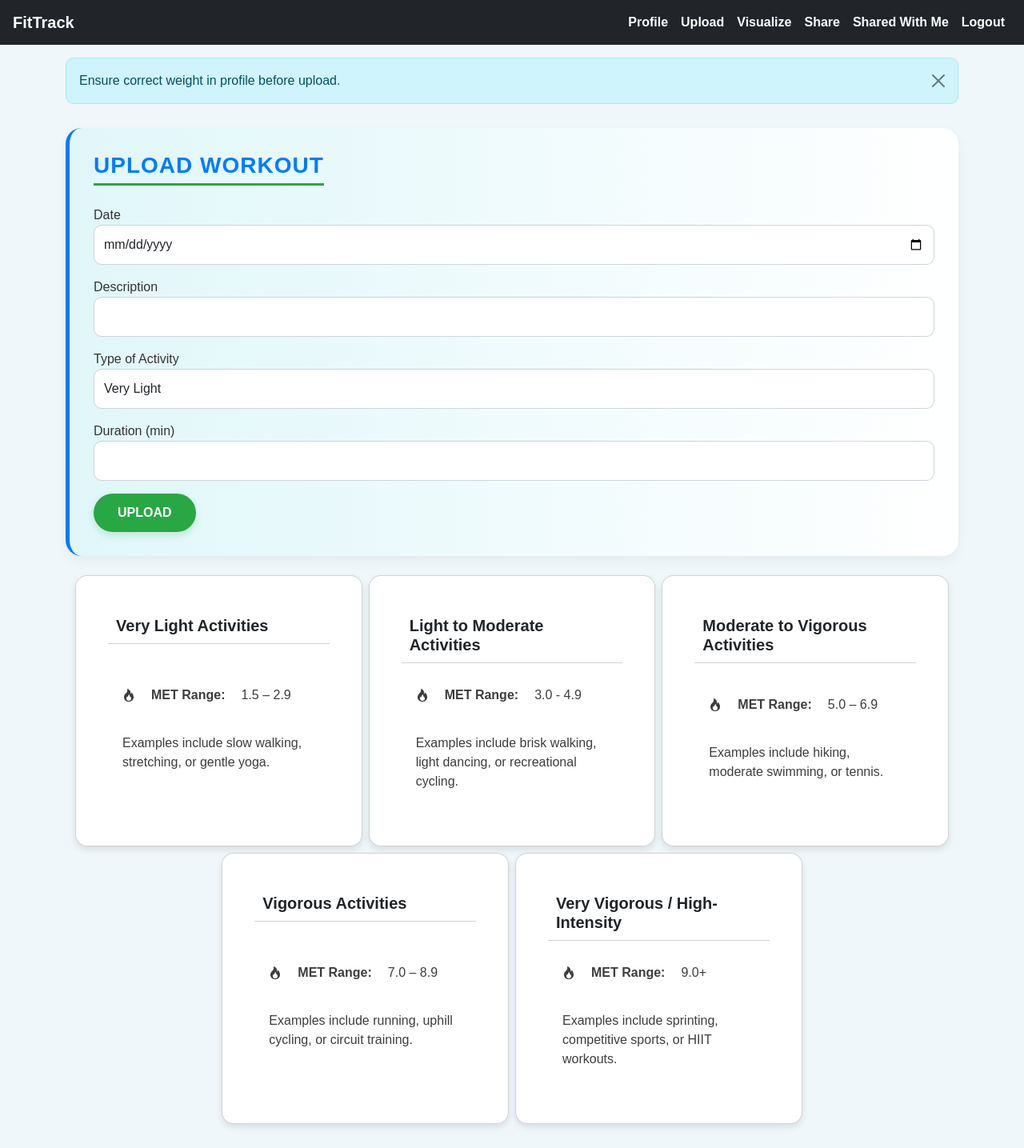
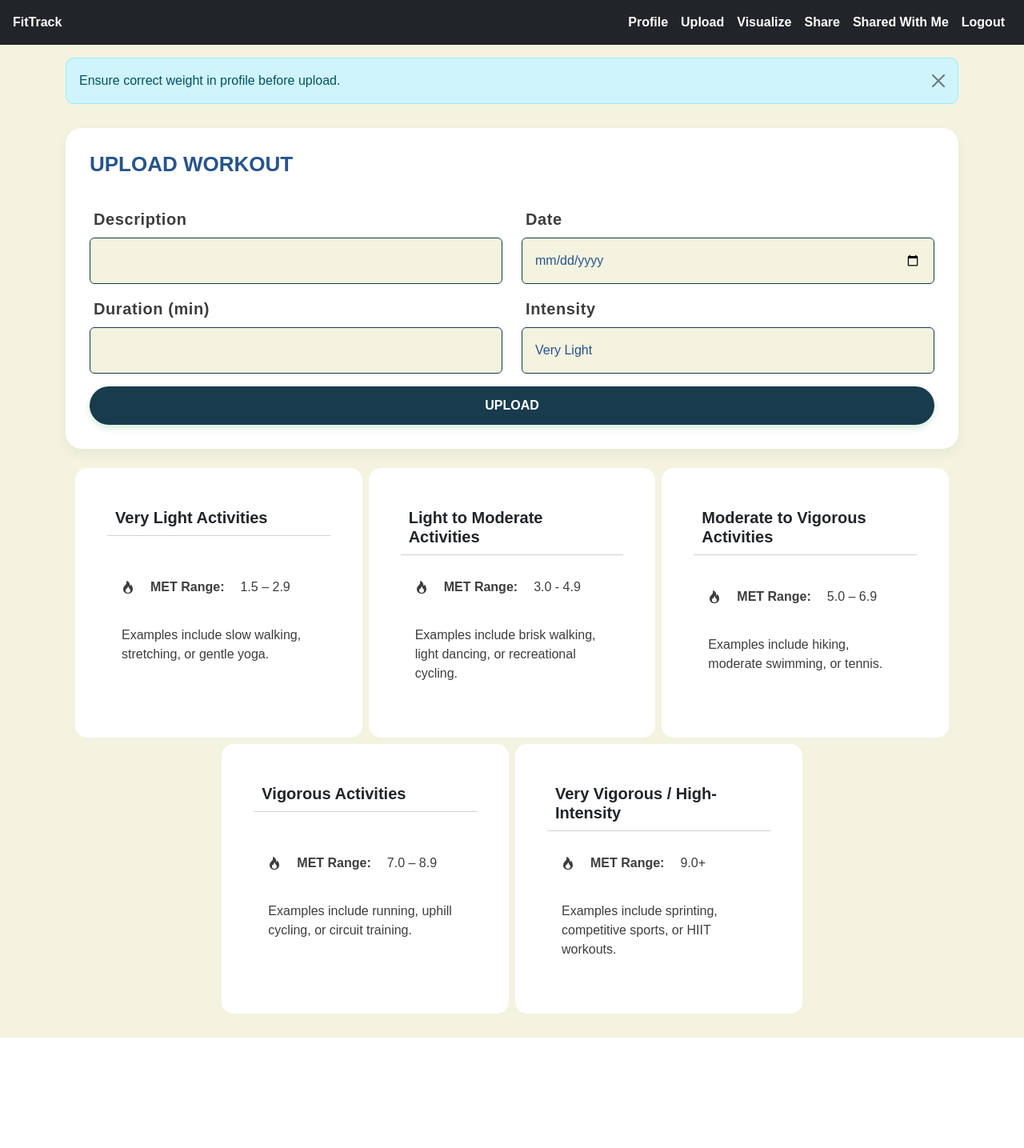
Before and after one commit to jordanrigden/agile-web-project, a Flask app: page /upload in a window 1280 px wide. Shown: the whole page at 80% size. After the commit the page ends 1297 px from the top, so only its background shows below. Run offline with Flask 3, Linux system fonts and the light colour scheme; the visitor is signed in with stand-in values (Sample User, id 1).

Commit message:
Changed CSS styling of all pages and forms

```diff
--- a/forms.py
+++ b/forms.py
@@ -21,7 +21,7 @@ class WorkoutForm(FlaskForm):
     date = DateField('Date', validators=[DataRequired()])
     description = StringField('Description', validators=[DataRequired(), Length(max=200)])
     activity = SelectField(
-        'Type of Activity',
+        'Intensity',
         choices=[(activity, activity) for activity in Workout.MET_VALUES.keys()],
         validators=[DataRequired()]
     )
--- a/static/css/style.css
+++ b/static/css/style.css
@@ -1,25 +1,45 @@
+:root {
+    --theme-dark-blue: #183B4E;
+    --theme-light-blue: #27548a;
+    --theme-yellow: #DDA853;
+    --theme-yellow-hovered: #c9994d7e;
+    --theme-cream: #F3F3E0;
+    --warning-red: #dc3545;
+
+    --container-color: white;
+
+    --primary-text-color: #333;
+    --secondary-text-color: rgb(61, 61, 61)
+}
+
 /* ======= FitTrack Sport Theme Style ======= */
 
 body {
     font-family: 'Poppins', sans-serif;
-    background-color: #f0f7fa;
-    color: #333;
+    background-color: var(--theme-cream);
+    color: var(--primary-text-color);
     margin: 0;
     padding: 0;
 }
 
 .navbar {
-    background-color: #007bff;
+    background-color: var(--theme-dark-blue);
 }
 
-.navbar-brand,
 .nav-link {
     color: white !important;
     font-weight: bold;
+    transition: 0.5s ease;
 }
 
 .nav-link:hover {
-    color: #ffc107 !important;
+    color: var(--theme-yellow) !important;
+    text-decoration: none;
+    transform: scale(1.1);
+}
+
+.nav-link.text-danger:hover {
+    color: var(--warning-red) !important;
 }
 
 .container {
@@ -28,10 +48,19 @@ body {
 }
 
 .card {
-    background: white;
+    background: var(--container-color);
     border-radius: 15px;
-    box-shadow: 0 4px 8px rgba(0, 0, 0, 0.1);
+    border: none;
     margin-bottom: 20px;
+}
+
+.feed-card {
+    border: 1px solid var(--theme-light-blue);
+}
+
+.feed-card>.card-header {
+    border-top-right-radius: 15px;
+    border-top-left-radius: 15px;
 }
 
 .card.p-2 {
@@ -50,12 +79,12 @@ body {
     justify-content: left;
     gap: 20px;
     padding: 10px;
-    color: rgb(61, 61, 61);
+    color: var(--secondary-text-color);
     padding: 10px;
 }
 
-.btn.btn-primary {
-    margin-left: 10px;
+.card-text.profile {
+    font-size: 20px;
 }
 
 .card-header,
@@ -78,19 +107,29 @@ h3,
 h4,
 h5 {
     font-weight: 700;
-    color: #007bff;
+    color: var(--theme-light-blue);
+    margin-bottom: 20px;
 }
 
 .btn-primary {
-    background-color: #28a745;
+    background-color: var(--theme-dark-blue);
     border: none;
     border-radius: 50px;
     padding: 10px 20px;
     font-weight: bold;
 }
 
+.btn-outline-primary {
+    background-color: var(--theme-dark-blue);
+}
+
+.btn-outline-primary:hover {
+    background-color: var(--theme-light-blue);
+    color: white;
+}
+
 .btn-primary:hover {
-    background-color: #218838;
+    background-color: var(--theme-light-blue);
 }
 
 .btn-secondary {
@@ -103,17 +142,6 @@ h5 {
 
 .btn-secondary:hover {
     background-color: #e0a800;
-}
-
-.form-control {
-    border-radius: 10px;
-    border: 1px solid #ced4da;
-    padding: 10px;
-}
-
-.form-control:focus {
-    border-color: #007bff;
-    box-shadow: 0 0 0 0.2rem rgba(0, 123, 255, .25);
 }
 
 .alert {
@@ -129,6 +157,14 @@ h5 {
     font-size: 14px;
 }
 
+.form-container {
+    background: var(--container-color);
+    color: var(--theme-dark-blue);
+    padding: 30px;
+    border-radius: 20px;
+    box-shadow: 0 6px 15px rgba(0, 0, 0, 0.05);
+}
+
 /* Chart Container */
 .chart-container {
     background: white;
@@ -137,50 +173,14 @@ h5 {
     padding: 20px;
 }
 
-/* Upload Page & Share Page */
-.upload-section,
-.share-section {
-    background: #ffffff;
-    padding: 20px;
-    border-radius: 15px;
-    box-shadow: 0 4px 8px rgba(0, 0, 0, 0.05);
-}
-
-/* Links */
-a {
-    color: #007bff;
-    text-decoration: none;
-}
-
-a:hover {
-    color: #0056b3;
-    text-decoration: underline;
-}
-
-/* Tables */
-.table {
-    background: white;
-    border-radius: 10px;
-    overflow: hidden;
-}
-
-.table thead {
-    background-color: #007bff;
-    color: white;
-}
-
-.table tbody tr:hover {
-    background-color: #f1f1f1;
-}
-
 /* Responsive Tweaks */
 @media (max-width: 768px) {
-    .navbar-brand {
-        font-size: 20px;
+    .nav-link {
+        font-size: 16px;
     }
 
-    .nav-link {
-        font-size: 16px;
+    .nav-link:hover {
+        transform: translateX(10px);
     }
 
     .card {
@@ -188,62 +188,19 @@ a:hover {
     }
 }
 
-/* Upload Page Section - Enhanced Sport Style */
-.upload-section {
-    background: linear-gradient(to right, #e0f7fa, #ffffff);
-    padding: 30px;
-    border-radius: 20px;
-    box-shadow: 0 6px 15px rgba(0, 0, 0, 0.05);
-    border-left: 5px solid #007bff;
-}
-
-.upload-section h2 {
-    font-size: 28px;
-    font-weight: 800;
-    text-transform: uppercase;
-    color: #007bff;
-    letter-spacing: 1px;
-    margin-bottom: 25px;
-    border-bottom: 3px solid #28a745;
-    display: inline-block;
-    padding-bottom: 5px;
-}
-
-.upload-section .btn-success {
-    background-color: #28a745;
-    border: none;
-    padding: 12px 30px;
-    font-size: 16px;
-    font-weight: bold;
-    text-transform: uppercase;
-    border-radius: 30px;
-    box-shadow: 0 4px 10px rgba(40, 167, 69, 0.2);
-    transition: all 0.2s ease-in-out;
-}
-
-.upload-section .btn-success:hover {
-    background-color: #218838;
-    transform: scale(1.05);
-}
-
 /* Enhanced Login Form Style */
 .container.upload-section {
-    background: linear-gradient(to right, #ffffff, #e3f2fd);
-    border-left: 5px solid #28a745;
     box-shadow: 0 6px 15px rgba(0, 0, 0, 0.08);
     border-radius: 20px;
     padding: 40px 30px;
-    margin-top: 60px;
 }
 
-.container.upload-section h2 {
+.container-header {
     font-size: 26px;
     font-weight: 800;
     text-transform: uppercase;
-    color: #007bff;
     margin-bottom: 30px;
     text-align: center;
-    border-bottom: 2px solid #28a745;
     display: inline-block;
     padding-bottom: 8px;
 }
@@ -260,41 +217,48 @@ a:hover {
 }
 
 .btn-block:hover {
-    transform: scale(1.03);
+    transform: scale(1.01);
 }
 
 /* Make form elements consistent */
 .form-control {
     font-size: 16px;
-    padding: 12px;
+    padding: 16px;
+    background-color: var(--theme-cream);
+    color: var(--theme-light-blue);
+    transition: background-color 1s ease;
+    border: 1px solid var(--theme-dark-blue);
+}
+
+.form-control:hover {
+    cursor: pointer;
+}
+
+.form-control:focus {
+    background-color: var(--theme-light-blue);
+    box-shadow: 0 0 1px var(--theme-light-blue), 0 0 2px var(--theme-light-blue), 0 0 4px var(--theme-light-blue);
+    color: white;
+}
+
+.form-label {
+    color: var(--secondary-text-color);
+    font-weight: bold;
+    font-size: 20px;
+    margin-left: 5px;
+    letter-spacing: 0.03em;
 }
 
 /* ==== REGISTER SPORT STYLE ==== */
 .register-section {
-    background: linear-gradient(to right, #ffffff, #d0f0ff);
     padding: 40px 30px;
     border-radius: 20px;
-    border-left: 5px solid #28a745;
-    box-shadow: 0 6px 18px rgba(0, 123, 255, 0.2);
-    margin-top: 60px;
+    box-shadow: 0 6px 15px rgba(0, 0, 0, 0.08);
+    background-color: white;
     animation: fadeInUp 0.8s ease-out;
     max-width: 600px;
     margin-left: auto;
     margin-right: auto;
 }
-
-.register-section h2 {
-    font-size: 28px;
-    font-weight: 800;
-    text-transform: uppercase;
-    color: #007bff;
-    margin-bottom: 25px;
-    text-align: center;
-    border-bottom: 2px solid #28a745;
-    display: inline-block;
-    padding-bottom: 6px;
-}
-
 
 @keyframes fadeInUp {
     0% {
@@ -313,12 +277,6 @@ a:hover {
     animation: fadeInUp 0.8s ease-in-out;
 }
 
-
-.btn-primary:hover {
-    transform: scale(1.05);
-    transition: all 0.3s ease;
-}
-
 /* Shared With Me Section */
 .list-group-item {
     display: flex;
--- a/templates/base.html
+++ b/templates/base.html
@@ -14,7 +14,7 @@
 <body>
     <!-- Navigation Bar -->
     <nav class="navbar navbar-expand-lg navbar-dark bg-dark px-3">
-        <a class="navbar-brand" href="{{ url_for('index') }}">FitTrack</a>
+        <a class="nav-link" href="{{ url_for('index') }}">FitTrack</a>
         <button class="navbar-toggler" type="button" data-bs-toggle="collapse" data-bs-target="#navbarNav">
             <span class="navbar-toggler-icon"></span>
         </button>
@@ -51,7 +51,7 @@
     </div>
 
     <!-- Main Content -->
-    <div class="container mt-4">
+    <div class="container mt-4 fade-in">
         {% block content %}{% endblock %}
     </div>
 
--- a/templates/upload.html
+++ b/templates/upload.html
@@ -1,27 +1,33 @@
 {% extends 'base.html' %}
 
 {% block content %}
-<div class="upload-section">
-  <h2>Upload Workout</h2>
+<div class="form-container">
+  <h2 class="container-header">Upload Workout</h2>
   <form method="POST">
       {{ form.hidden_tag() }}
+        <div class="row">
+            <div class="col-md-6">
                 <div class="mb-3">
-          {{ form.date.label }}
+                  {{ form.description.label(class="form-label") }}
+                  {{ form.description(class="form-control") }}
+                </div>
+                <div class="mb-3">
+                  {{ form.duration.label(class="form-label") }}
+                  {{ form.duration(class="form-control") }}
+                </div>
+            </div>
+            <div class="col-md-6">
+                <div class="mb-3">
+                  {{ form.date.label(class="form-label") }}
                   {{ form.date(class="form-control", lang="en") }}
                 </div>
                 <div class="mb-3">
-          {{ form.description.label }}
-          {{ form.description(class="form-control") }}
-      </div>
-      <div class="mb-3">
-          {{ form.activity.label }}
+                  {{ form.activity.label(class="form-label") }}
                   {{ form.activity(class="form-control") }}
                 </div>
-      <div class="mb-3">
-          {{ form.duration.label }}
-          {{ form.duration(class="form-control") }}
             </div>
-      {{ form.submit(class="btn btn-success") }}
+        </div>
+      {{ form.submit(class="btn btn-primary btn-block") }}
   </form>
 </div>
 
--- a/templates/visualize.html
+++ b/templates/visualize.html
@@ -1,7 +1,7 @@
 {% extends 'base.html' %}
 {% block content %}
-<div class="my-4 p-3 bg-light border rounded">
-  <h5>{{ selected_range.capitalize() }} Summary 📈</h5>
+<div class="my-4 p-3 bg-light border rounded form-container">
+  <h2 class="container-header">{{ selected_range.capitalize() }} Summary 📈</h2>
   <ul>
     <li><strong>Workouts in total:</strong> {{ weekly_count }}</li>
     <li><strong>Average duration:</strong> {{ avg_duration }} minutes</li>
```
Also changed, not shown: templates/login.html (+4 -4 lines), templates/profile.html (+23 -14 lines), templates/register.html (+22 -7 lines), templates/share.html (+4 -5 lines), templates/shared_with_me.html (+22 -16 lines). Lines whose indentation alone changed are shown as unchanged.
